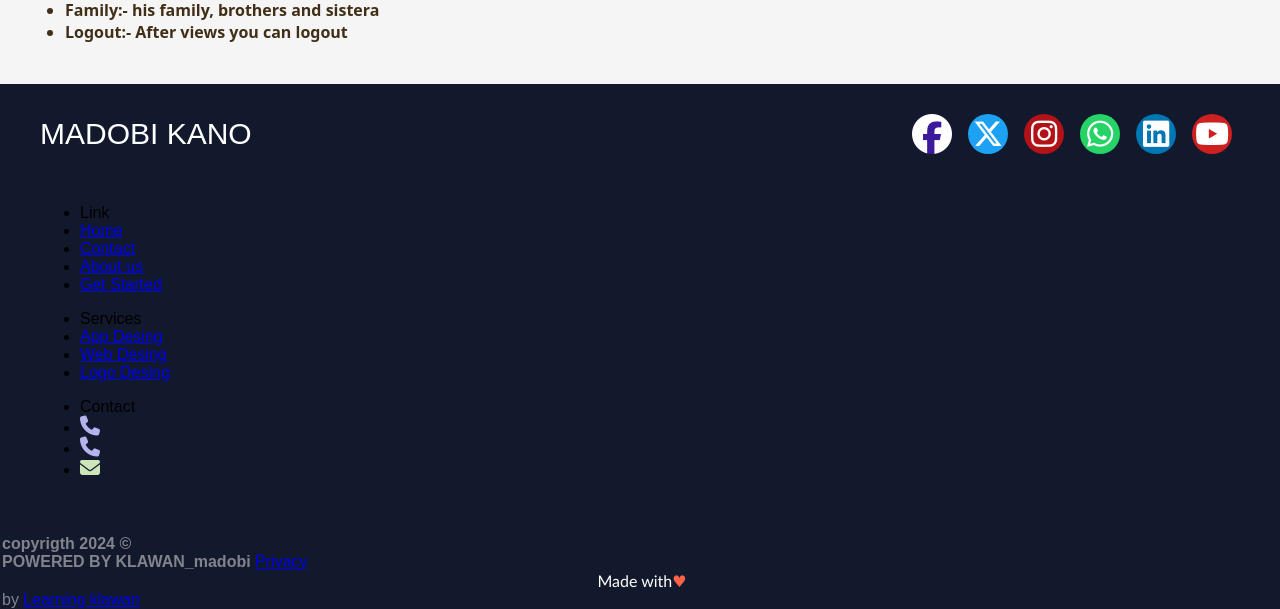
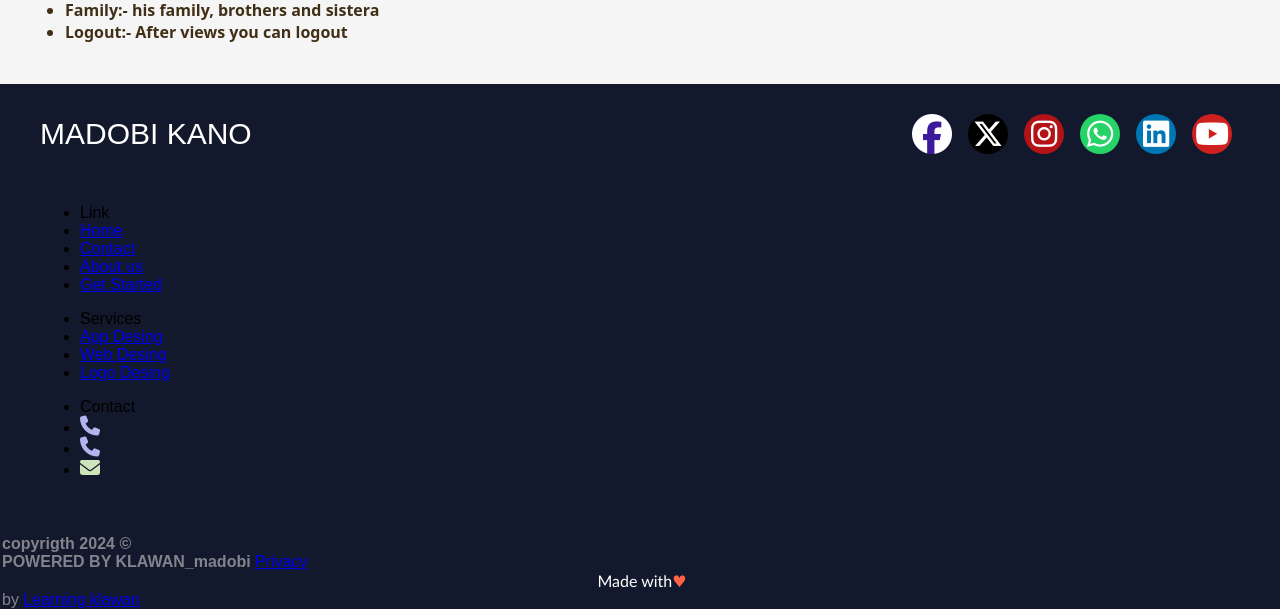
Before and after one commit to Klawan/mywebsite, a PHP site: page / in a window 1280 px wide. Shown: the part 1159-1768 px from the top of the page. Run offline with PHP 8.4, Linux system fonts and the light colour scheme.

Commit message:
Update styles.css

```diff
--- a/styles.css
+++ b/styles.css
@@ -175,11 +175,11 @@ footer .content .top {
 }
 
 .top .media-icons a:nth-child(2) {
-    background: rgb(29, 161, 242);
+    background: black;
 }
 
 .top .media-icons a:nth-child(2):hover {
-    color: rgb(29, 161, 242);
+    color: black;
     background: #fff;
 }
 
```
